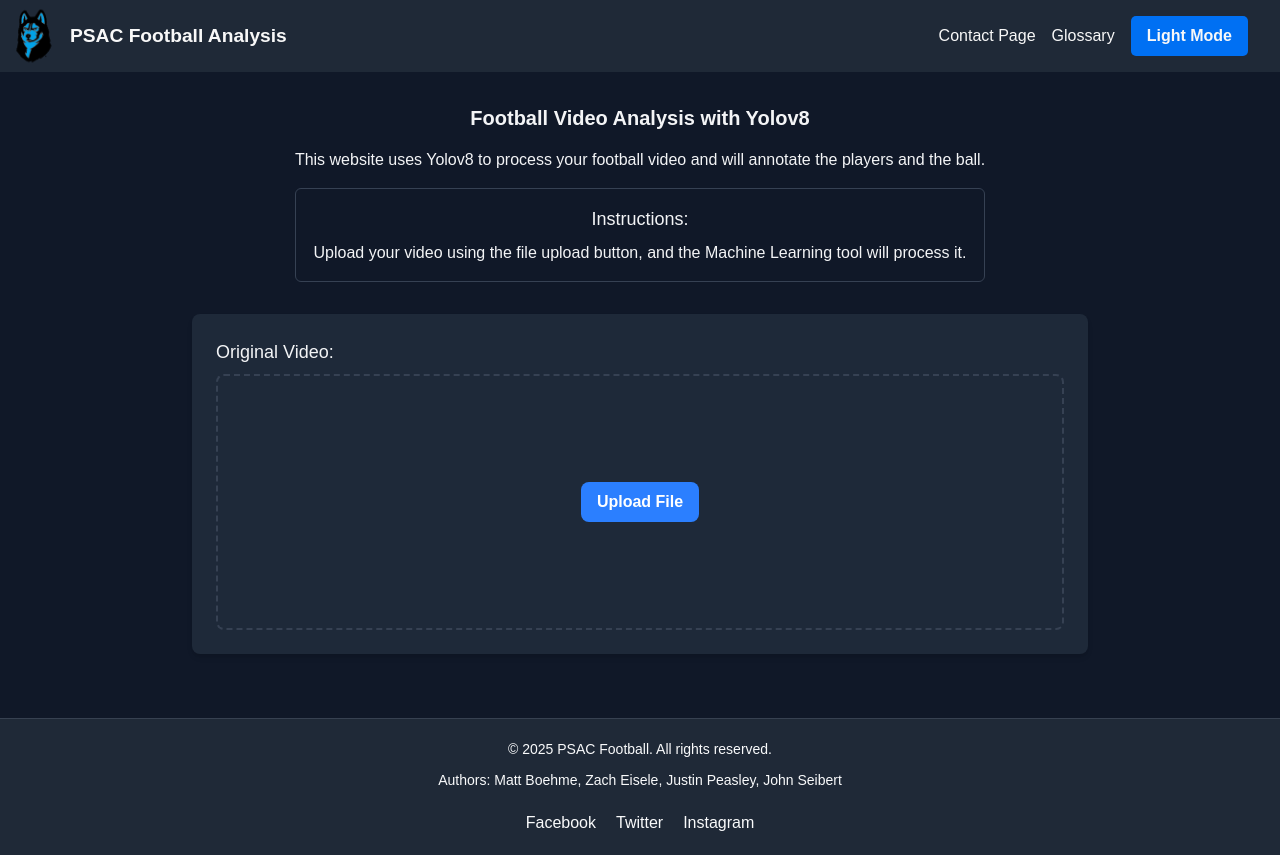
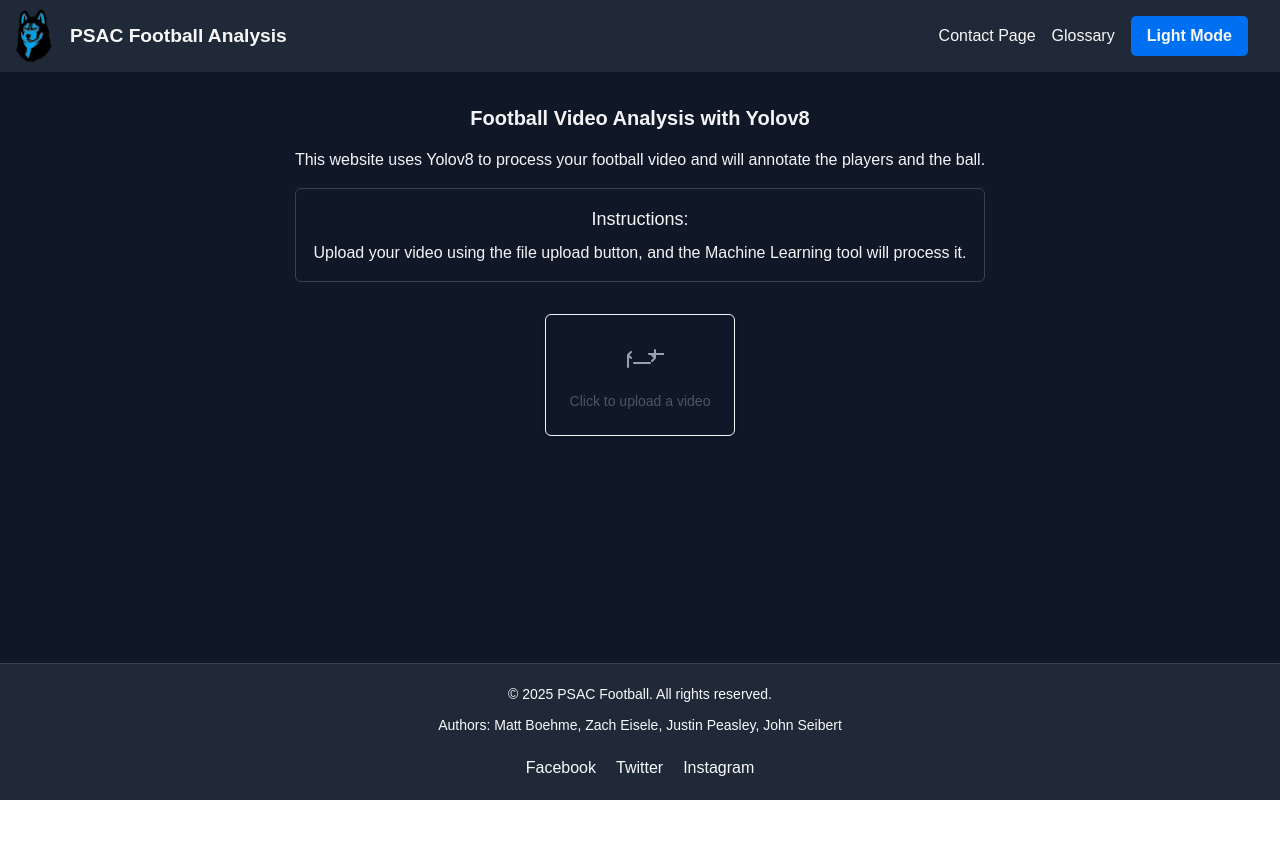
Before and after one commit to johnseibert19/PSAC-Football-Analysis, a Next.js app in the folder psac-football-analysis/: page / in a window 1280 px wide. After the commit the page ends 800 px from the top, so only its background shows below. Built offline with nearby package versions, Linux system fonts and the light colour scheme.

Commit message:
Add files via upload

```diff
--- a/psac-football-analysis/src/app/page.tsx
+++ b/psac-football-analysis/src/app/page.tsx
@@ -1,9 +1,8 @@
 'use client';
 
-import React, { useState, useEffect, useRef } from 'react';
+import React, { useState, useEffect, useRef, ChangeEvent, RefObject } from 'react';
 import NavBar from './components/NavBar';
 import Footer from './components/Footer';
-import Body from './components/Body';
 
 const formatFileSize = (bytes: number): string => {
   if (bytes === 0) return '0 Bytes';
@@ -15,9 +14,72 @@ const formatFileSize = (bytes: number): string => {
 
 const allowedVideoTypes = ['video/mp4', 'video/webm', 'video/ogg'];
 
+interface BodyProps {
+  file: File | null;
+  originalVideoUrl: string | null;
+  processedVideoUrl: string | null;
+  darkMode: boolean;
+  handleFileChange: (e: ChangeEvent<HTMLInputElement>) => void;
+  handleRemoveVideo: () => void;
+  processingTime: number | null;
+  totalFrames: number | null;
+  videoPlayerRef: RefObject<HTMLVideoElement | null>; // Corrected type here
+}
+
+const Body: React.FC<BodyProps> = ({
+  file,
+  originalVideoUrl,
+  processedVideoUrl,
+  handleFileChange,
+  handleRemoveVideo,
+  processingTime,
+  totalFrames,
+  videoPlayerRef,
+}) => {
+  return (
+    <div className="flex flex-col items-center space-y-4">
+      {originalVideoUrl && (
+        <div className="border rounded-md shadow-md overflow-hidden">
+          <h3 className="text-lg font-semibold mb-2">Original Video</h3>
+          <video ref={videoPlayerRef} src={originalVideoUrl} controls className="w-full max-w-2xl" />
+        </div>
+      )}
+
+      {processedVideoUrl && (
+        <div className="border rounded-md shadow-md overflow-hidden">
+          <h3 className="text-lg font-semibold mb-2">Processed Video</h3>
+          <video src={processedVideoUrl} controls className="w-full max-w-2xl" />
+          {processingTime !== null && <p>Processing Time: {processingTime.toFixed(1)} seconds</p>}
+          {totalFrames !== null && <p>Total Frames: {totalFrames}</p>}
+        </div>
+      )}
+
+      {!originalVideoUrl && (
+        <div className="border rounded-md shadow-md p-6 text-center">
+          <label htmlFor="videoUpload" className="cursor-pointer">
+            <svg className="mx-auto h-12 w-12 text-gray-400" fill="none" viewBox="0 0 48 48" stroke="currentColor">
+              <path strokeLinecap="round" strokeLinejoin="round" strokeWidth={2} d="M15 13l-3 3m0 0l3 3m-3-3v12m6-4h16m2-2l3-3m0 0l-3-3m3 3V11m-6 4h16" />
+            </svg>
+            <p className="mt-1 text-sm text-gray-600 dark:text-gray-300">
+              Click to upload a video
+            </p>
+            <input id="videoUpload" type="file" className="sr-only" accept={allowedVideoTypes.join(',')} onChange={handleFileChange} />
+          </label>
+          {file && (
+            <div className="mt-4">
+              <p>Selected File: {file.name}</p>
+              <button onClick={handleRemoveVideo} className="mt-2 text-sm text-red-500 hover:text-red-700">Remove</button>
+            </div>
+          )}
+        </div>
+      )}
+    </div>
+  );
+};
+
 export default function Home() {
   const [file, setFile] = useState<File | null>(null);
-    const [setVideoPreviewUrl] = useState<string | null>(null);
+  const [, setVideoPreviewUrl] = useState<string | null>(null);
   const [darkMode, setDarkMode] = useState(true);
   const [isUploading, setIsUploading] = useState(false);
   const [uploadError, setUploadError] = useState<string | null>(null);
@@ -26,9 +88,9 @@ export default function Home() {
   const [processedVideoUrl, setProcessedVideoUrl] = useState<string | null>(null);
   const [processingTime, setProcessingTime] = useState<number | null>(null);
   const [totalFrames, setTotalFrames] = useState<number | null>(null);
-    const videoPlayerRef = useRef<HTMLVideoElement>(null);
+  const videoPlayerRef = useRef<HTMLVideoElement | null>(null); // Initialized as potentially null
 
-    const handleFileChange = (e: React.ChangeEvent<HTMLInputElement>) => {
+  const handleFileChange = (e: ChangeEvent<HTMLInputElement>) => {
     if (e.target.files && e.target.files[0]) {
       const selectedFile = e.target.files[0];
       if (allowedVideoTypes.includes(selectedFile.type)) {
@@ -38,7 +100,6 @@ export default function Home() {
         setProcessingStatus('');
         setUploadError(null);
 
-                // Create a local preview URL for the selected file
         const previewUrl = URL.createObjectURL(selectedFile);
         setOriginalVideoUrl(previewUrl);
         console.log("Preview URL created:", previewUrl);
@@ -62,12 +123,10 @@ export default function Home() {
       setProcessingStatus('Starting upload...');
       console.log('Starting video upload process...');
 
-            // Create FormData and append the file
       const formData = new FormData();
       formData.append('video', file);
       formData.append('filename', file.name);
 
-            // Upload to Next.js API
       const uploadResponse = await fetch('/api/uploadVideo', {
         method: 'POST',
         body: formData,
@@ -80,7 +139,6 @@ export default function Home() {
       const uploadData = await uploadResponse.json();
       console.log('Upload response:', uploadData);
 
-            // Send to Flask server for processing
       console.log('Sending video for processing...');
       const detectResponse = await fetch('http://localhost:5000/detect', {
         method: 'POST',
@@ -101,7 +159,6 @@ export default function Home() {
       console.log('Processing response:', detectData);
 
       if (detectData.success && detectData.annotatedVideoUrl) {
-                // Set the processed video URL directly from the response
         setProcessedVideoUrl(`http://localhost:5000${detectData.annotatedVideoUrl}`);
         setProcessingTime(detectData.processingTime);
         setTotalFrames(detectData.totalFrames);
@@ -120,7 +177,6 @@ export default function Home() {
   };
 
   const handleRemoveVideo = () => {
-        // Revoke the object URL to free up memory
     if (originalVideoUrl) {
       URL.revokeObjectURL(originalVideoUrl);
     }
@@ -133,7 +189,6 @@ export default function Home() {
     setTotalFrames(null);
   };
 
-    // Cleanup URLs when component unmounts or URLs change
   useEffect(() => {
     return () => {
       if (originalVideoUrl?.startsWith('blob:')) {
@@ -149,12 +204,11 @@ export default function Home() {
     <div
       className={`${
         darkMode ? "bg-gray-900 text-gray-100" : "bg-white text-gray-900"
-            } min-h-screen flex flex-col`} // Added flex-col
+      } min-h-screen flex flex-col`}
     >
-            {/* Use the separate Header component */}
       <NavBar darkMode={darkMode} setDarkMode={setDarkMode} />
 
-            <main className="flex-grow flex flex-col items-center p-8"> {/* Added flex-grow */}
+      <main className="flex-grow flex flex-col items-center p-8">
         <div className="mb-8 text-center">
           <h2 className="text-xl font-semibold mb-4">
             Football Video Analysis with Yolov8
@@ -172,7 +226,6 @@ export default function Home() {
           </div>
         </div>
 
-                {/* Use the Body component here */}
         <Body
           file={file}
           originalVideoUrl={originalVideoUrl}
@@ -190,7 +243,6 @@ export default function Home() {
             <h2 className="text-lg font-semibold mb-2">File Details:</h2>
             <ul className="list-disc list-inside">
               <li>Name: {file.name}</li>
-                            {/* <li>Type: {file.type}</li> */}
               <li>Size: {formatFileSize(file.size)}</li>
             </ul>
           </section>
@@ -223,8 +275,7 @@ export default function Home() {
         )}
       </main>
 
-            {/* Use the separate Footer component */}
-            <Footer darkMode={darkMode}  />
+      <Footer darkMode={darkMode} />
     </div>
   );
 }
```
Lines whose indentation alone changed are shown as unchanged.
